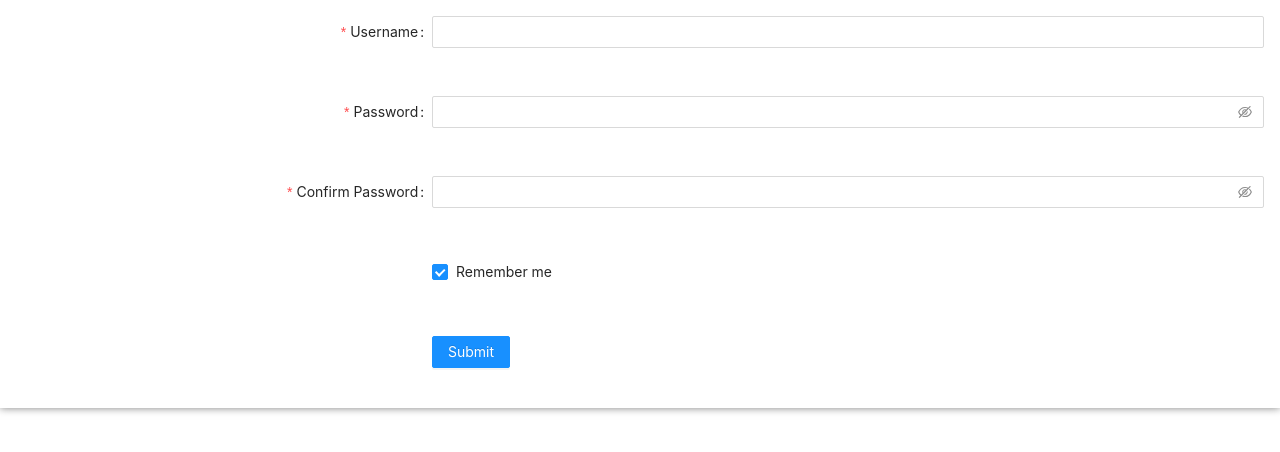
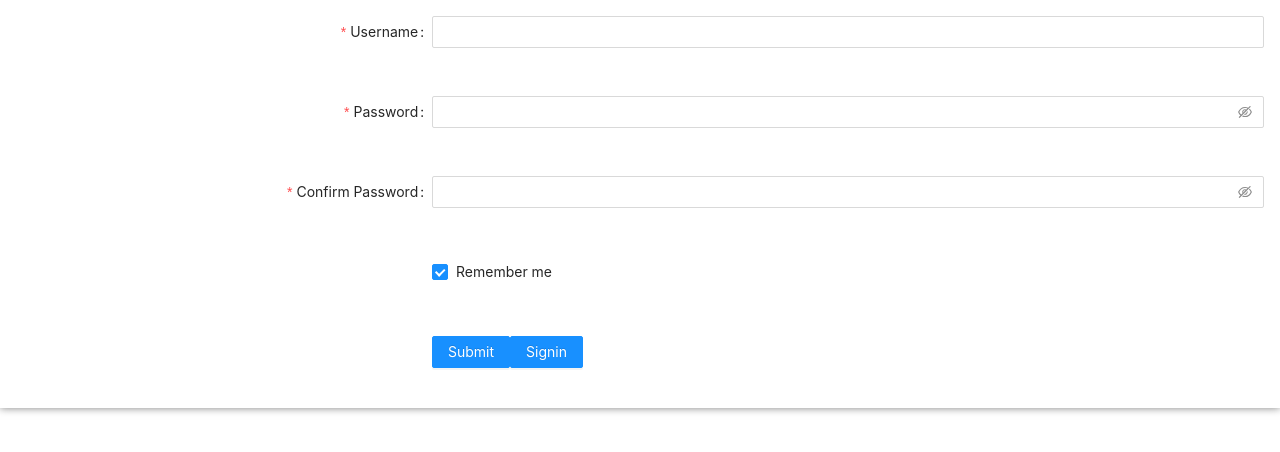
Before and after one commit to ishit16/anonymous-audio-chat, a Next.js app in the folder packages/client/: page /signup in a window 1280 px wide. Shown: the top 452 px of the page. Built offline with nearby package versions, Linux system fonts and the light colour scheme; no server answers.

Commit message:
👌IMPROVE: Added basic google login feature

```diff
--- a/packages/client/src/pages/google.jsx
+++ b/packages/client/src/pages/google.jsx
@@ -6,6 +6,7 @@ export default function Home() {
     return (
       <div className="{styles.container}">
         Welcome user
+        {console.log(session)}
         <br />
         <button onClick={() => signOut()}>Sign out</button>
       </div>
--- a/packages/client/src/pages/signup.jsx
+++ b/packages/client/src/pages/signup.jsx
@@ -3,27 +3,44 @@ import { useRouter } from "next/router";
 import axios from "axios";
 import styled from "styled-components";
 import { useState } from "react";
+import { useSession, signIn, signOut } from "next-auth/react";
 
 const Demo = () => {
   const router = useRouter();
   const [loading, setLoading] = useState(false);
+  const { data: session } = useSession();
+  if (session) {
+    // return (
+    //   <div className="{styles.container}">
+    //     Welcome user
+    //     <br />
+    //     <button onClick={() => signOut()}>Sign out</button>
+    //   </div>
+    // );
+    let r = (Math.random() + 1).toString(36).substring(2);
+    console.log("random", r);
 
-  const google = function onSignIn(googleUser) {
-    // Useful data for your client-side scripts:
-    var profile = googleUser.getBasicProfile();
-    console.log("ID: " + profile.getId()); // Don't send this directly to your server!
-    console.log("Full Name: " + profile.getName());
-    console.log("Given Name: " + profile.getGivenName());
-    console.log("Family Name: " + profile.getFamilyName());
-    console.log("Image URL: " + profile.getImageUrl());
-    console.log("Email: " + profile.getEmail());
+    router.push("/discuss/" + r);
+  }
 
-    // The ID token you need to pass to your backend:
-    var id_token = googleUser.getAuthResponse().id_token;
-    console.log("ID Token: " + id_token);
-  };
+  // const google = function onSignIn(googleUser) {
+  //   // Useful data for your client-side scripts:
+  //   var profile = googleUser.getBasicProfile();
+  //   console.log("ID: " + profile.getId()); // Don't send this directly to your server!
+  //   console.log("Full Name: " + profile.getName());
+  //   console.log("Given Name: " + profile.getGivenName());
+  //   console.log("Family Name: " + profile.getFamilyName());
+  //   console.log("Image URL: " + profile.getImageUrl());
+  //   console.log("Email: " + profile.getEmail());
+
+  //   // The ID token you need to pass to your backend:
+  //   var id_token = googleUser.getAuthResponse().id_token;
+  //   console.log("ID Token: " + id_token);
+  // };
 
   const onFinish = async (values) => {
+    console.log("session", session, "data", data);
+
     try {
       // make axios post request
       setLoading(true);
@@ -62,7 +79,7 @@ const Demo = () => {
       initialValues={{
         remember: true,
       }}
-      onFinish={google}
+      onFinish={onFinish}
       onFinishFailed={onFinishFailed}
       autoComplete="off"
     >
@@ -124,6 +141,9 @@ const Demo = () => {
         <Button type="primary" htmlType="submit" loading={loading}>
           Submit
         </Button>
+        <Button type="primary" onClick={() => signIn()}>
+          Signin
+        </Button>
       </Form.Item>
     </StyledForm>
   );
```
